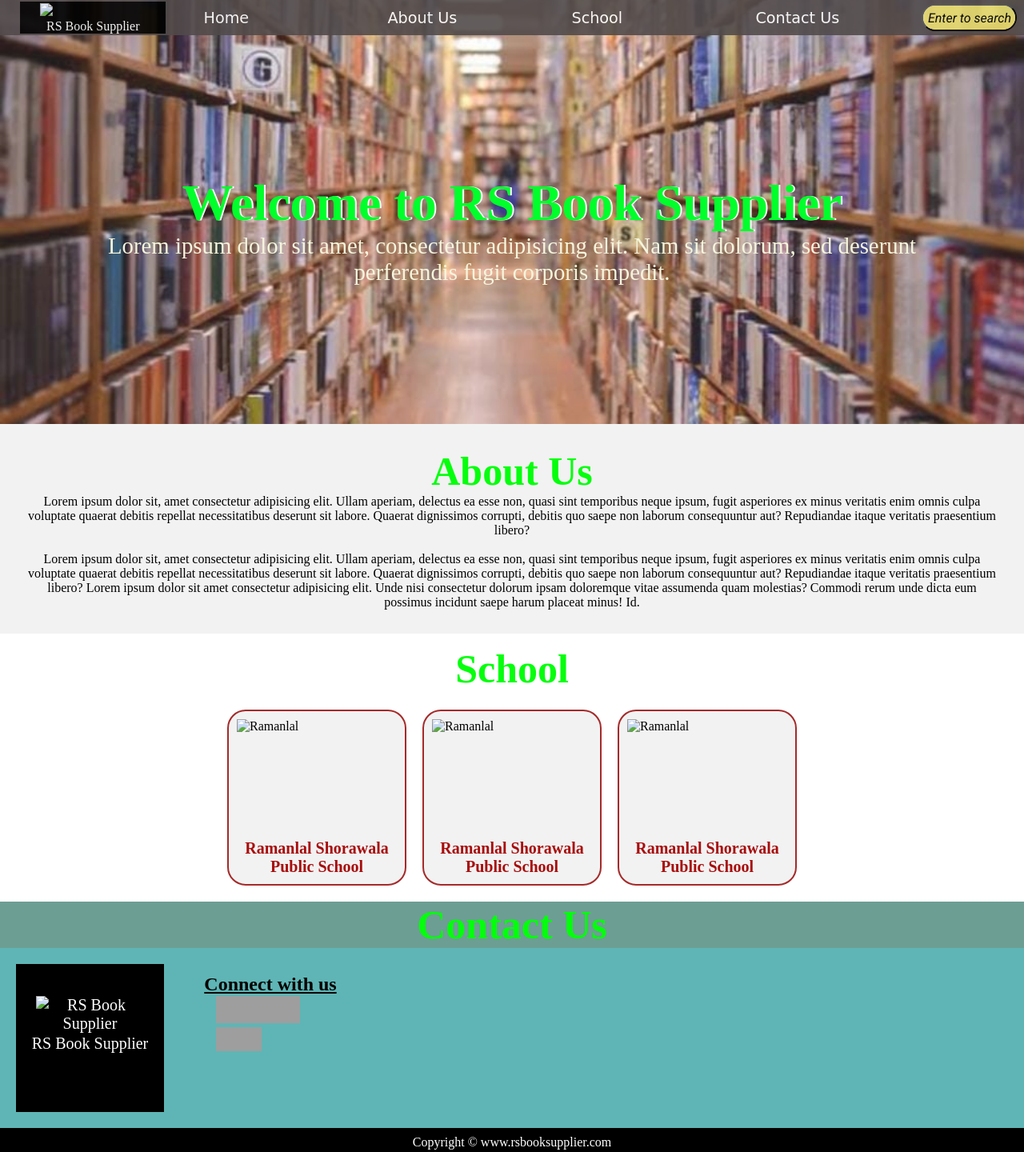
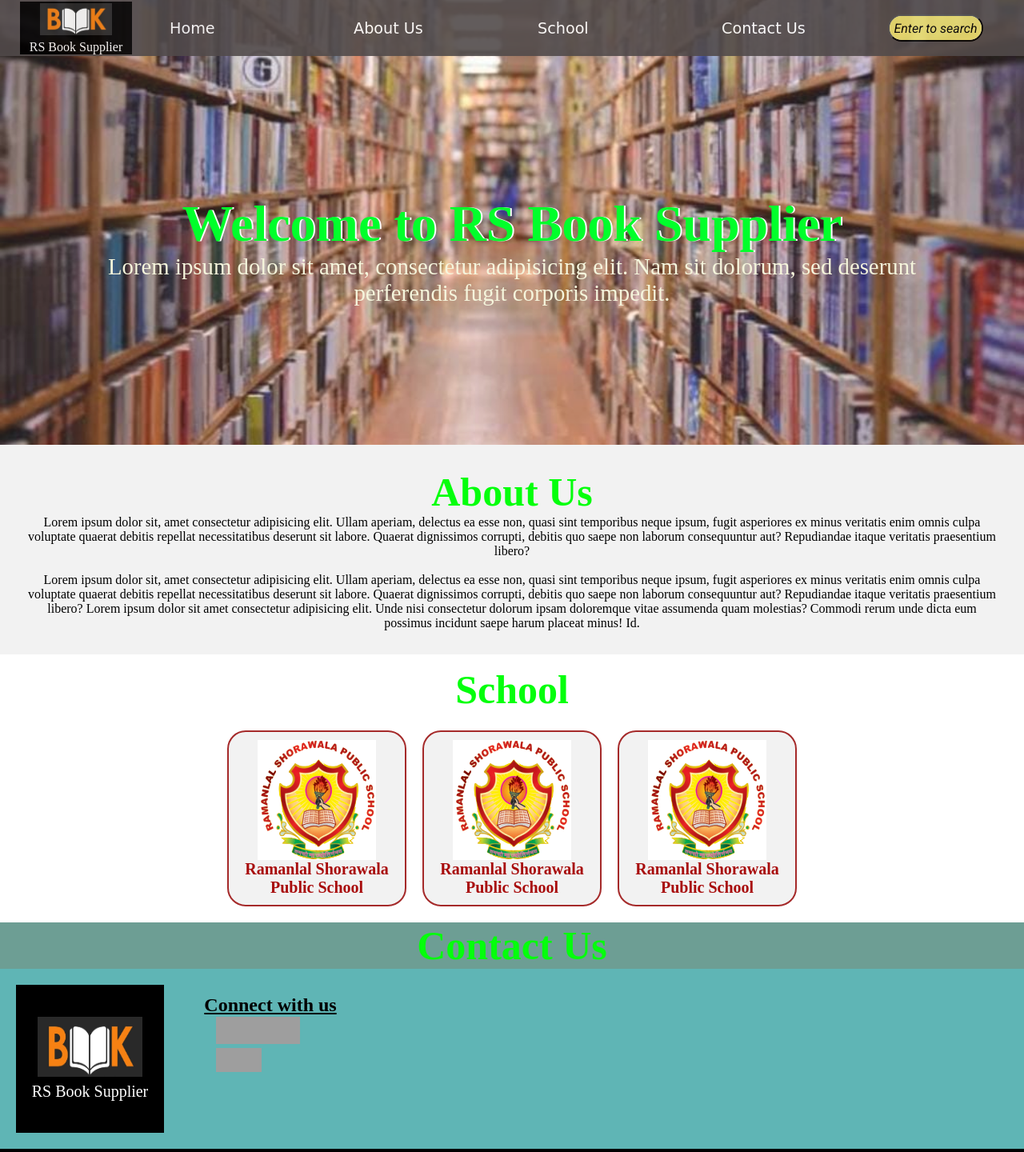
Before and after one commit to Himanshu03K/Web-Development, a plain HTML site: page index.html in a window 1280 px wide. Shown: the top 1440 px of the page at 80% size. Drawn offline with Linux system fonts and the light colour scheme; the site is published under a folder, as on GitHub Pages, so addresses that start at the root find nothing; grey boxes are pictures that could not be loaded; a web font is replaced by a local one.

Commit message:
added images

```diff
--- a/index.html
+++ b/index.html
@@ -11,7 +11,7 @@
 <body>
     <nav class="navbar">
         <div class="logo">
-            <img src="/images/logo.jpeg" alt="RS Book Supplier">
+            <img src="./images/logo.jpeg" alt="RS Book Supplier">
             <div>RS Book Supplier</div>
         </div>
         <ul>
@@ -39,15 +39,15 @@
         <h1>School</h1>
         <div class="school">
             <div class="box">
-                <img src="/images/ramanlal.png" alt="Ramanlal">
+                <img src="./images/ramanlal.png" alt="Ramanlal">
                 <h2>Ramanlal Shorawala Public School</h2>
             </div>
             <div class="box">
-                <img src="/images/ramanlal.png" alt="Ramanlal">
+                <img src="./images/ramanlal.png" alt="Ramanlal">
                 <h2>Ramanlal Shorawala Public School</h2>
             </div>
             <div class="box">
-                <img src="/images/ramanlal.png" alt="Ramanlal">
+                <img src="./images/ramanlal.png" alt="Ramanlal">
                 <h2>Ramanlal Shorawala Public School</h2>
             </div>
         </div>
@@ -57,7 +57,7 @@
         <h1>Contact Us</h1>
         <div class="contact">
             <div class="bottom-logo">
-                <img src="/images/logo.jpeg" alt="RS Book Supplier">
+                <img src="./images/logo.jpeg" alt="RS Book Supplier">
                 <div>RS Book Supplier</div>
             </div>
             <div class="connect">
```
